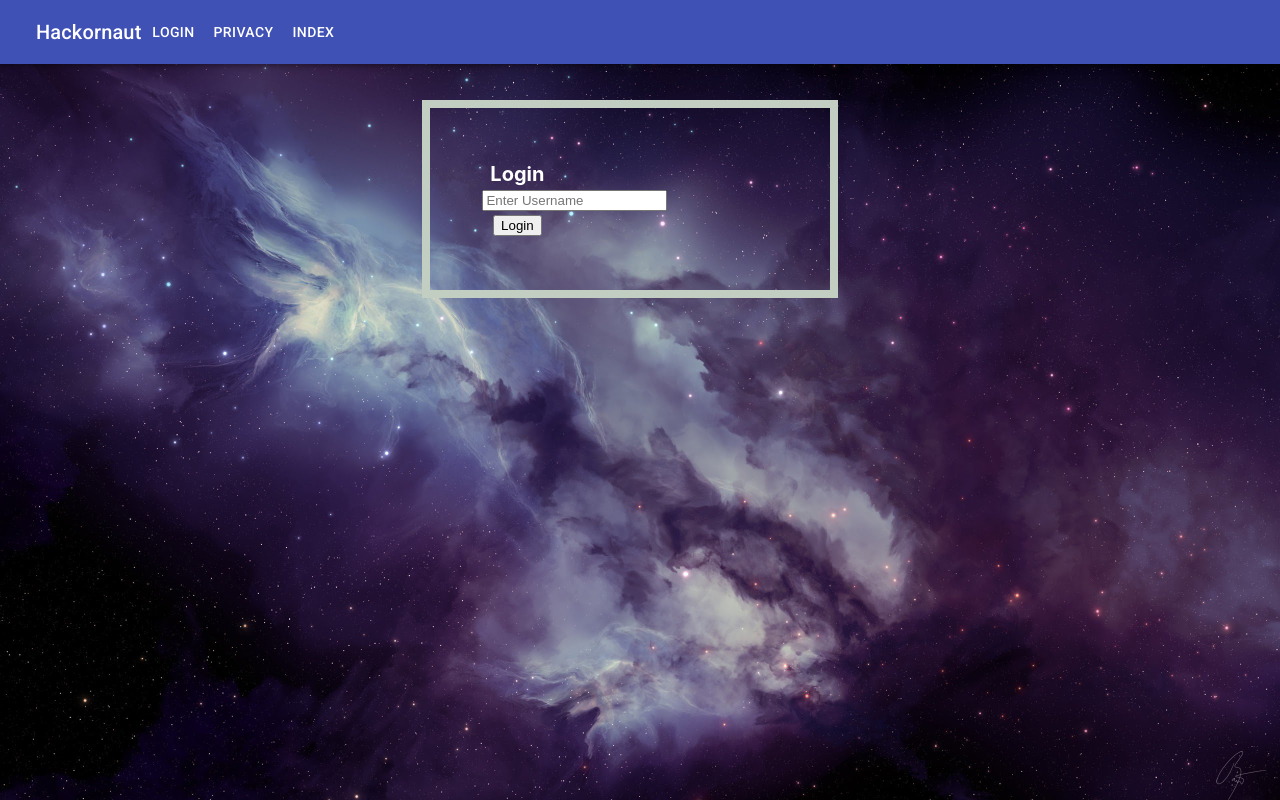
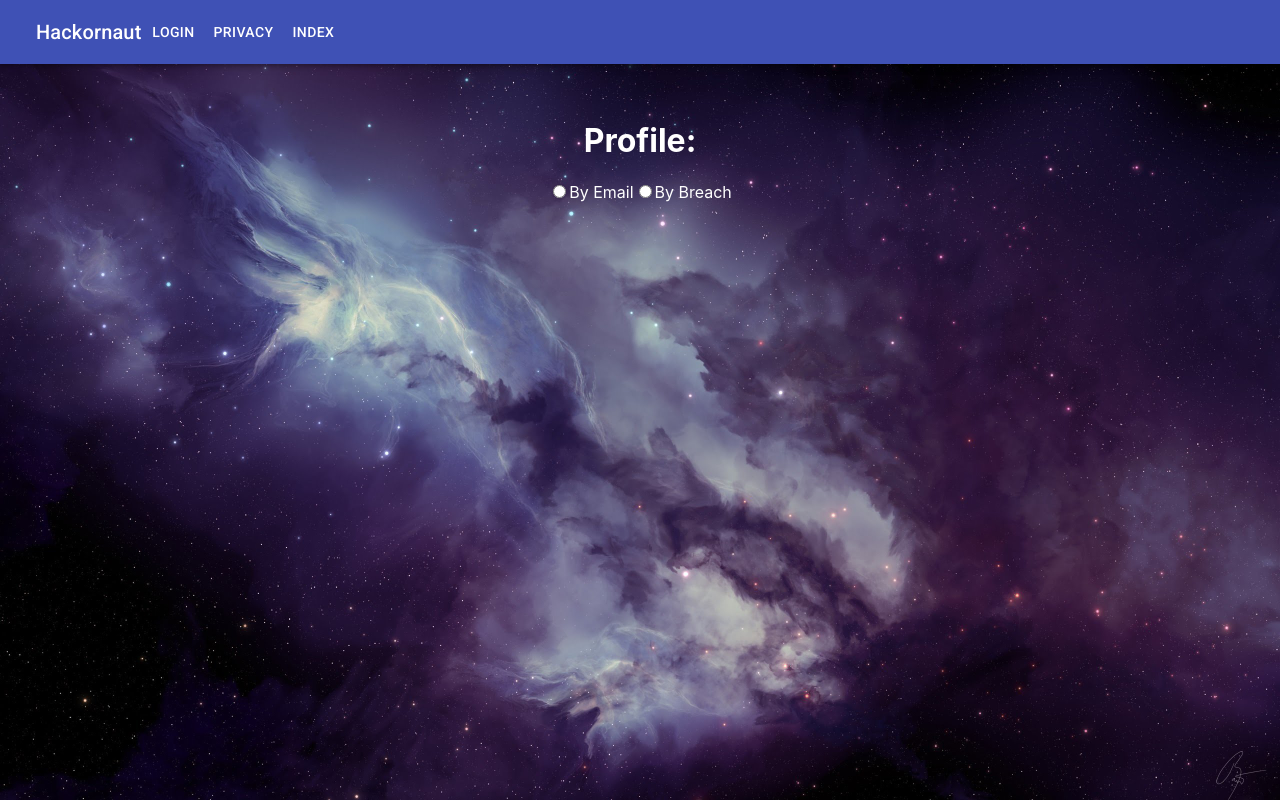
Before and after one commit to azhang9328/hackornaut-frontend, a React (Create React App) app: page /profile in a window 1280 px wide. Built offline with nearby package versions, Linux system fonts and the light colour scheme; no server answers.

Commit message:
Started Profile

```diff
--- a/src/App.js
+++ b/src/App.js
@@ -1,11 +1,13 @@
 import React, { Component } from 'react';
 import Login from './containers/Login';
-import SearchContainer from './containers/SearchContainer'
-import NavBar from './components/NavBar'
+import SearchContainer from './containers/SearchContainer';
+import NavBar from './components/NavBar';
 import './App.css';
-import {BrowserRouter as Router, Switch, Route} from 'react-router-dom'
-import Privacy from './components/Privacy'
-import IndexContainer from './containers/IndexContainer'
+import {BrowserRouter as Router, Switch, Route} from 'react-router-dom';
+import Privacy from './components/Privacy';
+import IndexContainer from './containers/IndexContainer';
+import ProfileContainer from './containers/ProfileContainer';
+
 
 const DB_URL = "http://localhost:3000/"
 class App extends Component {
@@ -51,6 +53,9 @@ class App extends Component {
               <Route path="/index">
                 <IndexContainer/>
               </Route>
+              <Route path="/profile">
+                <ProfileContainer user={this.state.currUser}/>
+              </Route>
               <Route path="/">
                 {this.state.loggedIn ? <SearchContainer currUser={this.state.currUser}/> : <Login logUserIn={this.logUserIn}/>}
               </Route>
--- a/src/components/NavBar.js
+++ b/src/components/NavBar.js
@@ -23,6 +23,8 @@ const NavBar = (props) => {
               <Button color="inherit" component={Link} to="/">{props.loggedIn ? "Home" : "Login"}</Button>
               <Button color="inherit" component={Link} to="/about">Privacy</Button>
               <Button color="inherit" component={Link} to="/index">Index</Button>
+              <Button color="inherit" component={Link} to="/profile">{props.loggedIn ? "Profile" : ""}</Button>
+
 
             </Toolbar>
           </AppBar>
--- /dev/null
+++ b/src/containers/Profile.css
@@ -0,0 +1,13 @@
+.form-check label.choice {
+    float: right;
+    margin-left: 30000px;
+    margin-right: 30px;
+    padding: 20px;
+	_top:0.2em;
+}
+
+.form-check input.checkbox{
+    display: inline;
+    margin-right: 0.9em;
+	margin-left: 0.5em;
+}
--- /dev/null
+++ b/src/containers/ProfileContainer.js
@@ -0,0 +1,79 @@
+import React, { Component } from 'react';
+import "./Profile.css";
+
+
+const DB_URL = "http://localhost:3000/"
+
+class ProfileContainer extends Component {
+
+    state = {
+        profile: null,
+        selectedOption: "email"
+      }
+
+      handleOptionChange = (e) => {
+        this.setState({
+          selectedOption: e.target.value
+        });
+      };
+
+      componentDidMount(){
+
+        fetch(DB_URL + "/users/" + this.props.user.id)
+        .then((response) => {
+          return response.json();
+        })
+        .then((myJson) => {
+          this.setState({
+            profile: myJson
+          })
+          console.log(this.state)
+
+        }).catch((error) => {
+            console.error(error)
+        });
+      }
+
+      render(){
+
+        console.log(this.props)
+        console.log(this.state.selectedOption)
+          return(
+              <div>
+                  <h1>Profile: {this.props.user.name}</h1>
+                <form>
+                    <div className="form-check">
+                    <label>
+                        <input
+                        type="radio"
+                        name="react-tips"
+                        value="emails"
+                        checked={this.state.selectedOption === "emails"}
+                        onChange={this.handleOptionChange}
+                        className="form-check-input"
+                        />
+                        By Email
+                    </label>
+                    {/* </div>
+
+                    <div className="form-check"> */}
+                    <label>
+                        <input
+                        type="radio"
+                        name="react-tips"
+                        value="breaches"
+                        checked={this.state.selectedOption === "breaches"}
+                        onChange={this.handleOptionChange}
+                        className="form-check-input"
+                        />
+                        By Breach
+                    </label>
+                </div>
+             </form>
+            </div>
+          );
+      }
+
+}
+
+export default ProfileContainer
--- a/src/containers/SearchContainer.js
+++ b/src/containers/SearchContainer.js
@@ -7,7 +7,9 @@ const DB_URL = "http://localhost:3000/"
 class SearchContainer extends Component {
 
     state = {
-        results: null
+        results: null,
+        select_amount: 10,
+        start_index: 0
       }
 
     search = (email) => {
@@ -34,6 +36,35 @@ class SearchContainer extends Component {
         })
       }
 
+
+    showMoreBreaches = () => {
+        let add = parseInt(this.state.select_amount)
+        let start = parseInt(this.state.start_index)
+        const new_start = add + start
+        this.setState({
+          start_index: new_start
+        })
+        console.log(this.state)
+    }
+
+    showLessBreaches = () => {
+      let minus = parseInt(this.state.select_amount)
+      let start = parseInt(this.state.start_index)
+      const new_start = start - minus
+      if(new_start >= 0) {
+          this.setState({
+          start_index: new_start
+          })
+      }
+      console.log(this.state)
+
+  }
+
+  getSelectBreaches = () => {
+    console.log("Get Selected Breaches", this.state.results.breaches.slice(this.state.start_index, this.state.start_index+this.state.select_amount))
+    return this.state.results.breaches.slice(this.state.start_index, this.state.start_index+this.state.select_amount);
+  }
+
       showResults = () => {
         return <div>
                 {this.state.results.address}
@@ -43,7 +74,10 @@ class SearchContainer extends Component {
                   }}>
                     <button>Save Email + Breach Result</button>
                 </form>
-                <BreachList saveSearchResult={this.saveSearchResult} breaches={this.state.results.breaches}/>
+                <BreachList saveSearchResult={this.saveSearchResult} breaches={this.getSelectBreaches()}/>
+                <button onClick={() => this.showLessBreaches()}> ←</button>
+                 {this.state.start_index}-{parseInt(this.state.start_index+this.state.select_amount)}
+                <button onClick={() => this.showMoreBreaches()}> →</button>
         </div>
       }
 
```
